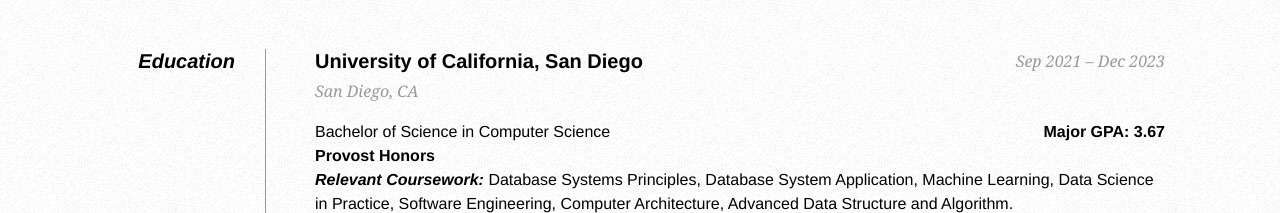
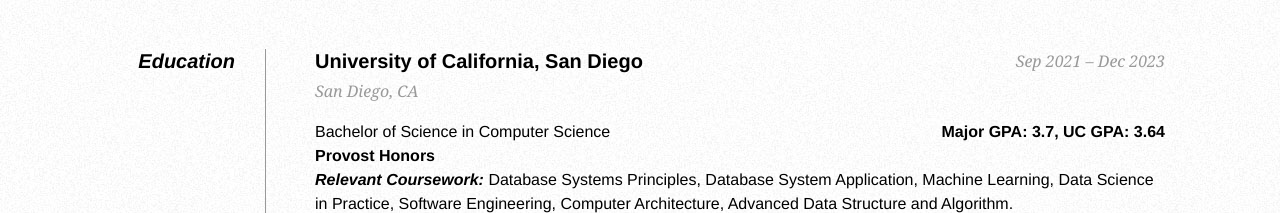
Before and after one commit to ahvuong/portfolio, a plain HTML site: page index.html in a window 1280 px wide. Shown: the part 1032-1245 px from the top of the page. Drawn offline with Linux system fonts and the light colour scheme.

Commit message:
Update GPA

```diff
--- a/index.html
+++ b/index.html
@@ -184,7 +184,7 @@
                 <p>
                     <div class="container">
                         <span>Bachelor of Science in Computer Science</span>
-                        <span><strong>Major GPA: 3.67</strong></span>
+                        <span><strong>Major GPA: 3.7, UC GPA: 3.64</strong></span>
                     </div>
                     <span><strong>Provost Honors</strong></span><br>
                     <strong><em>Relevant Coursework:</em></strong> Database Systems Principles, Database System Application, Machine Learning, Data Science in Practice, Software Engineering, Computer Architecture, Advanced Data Structure and Algorithm.
```
